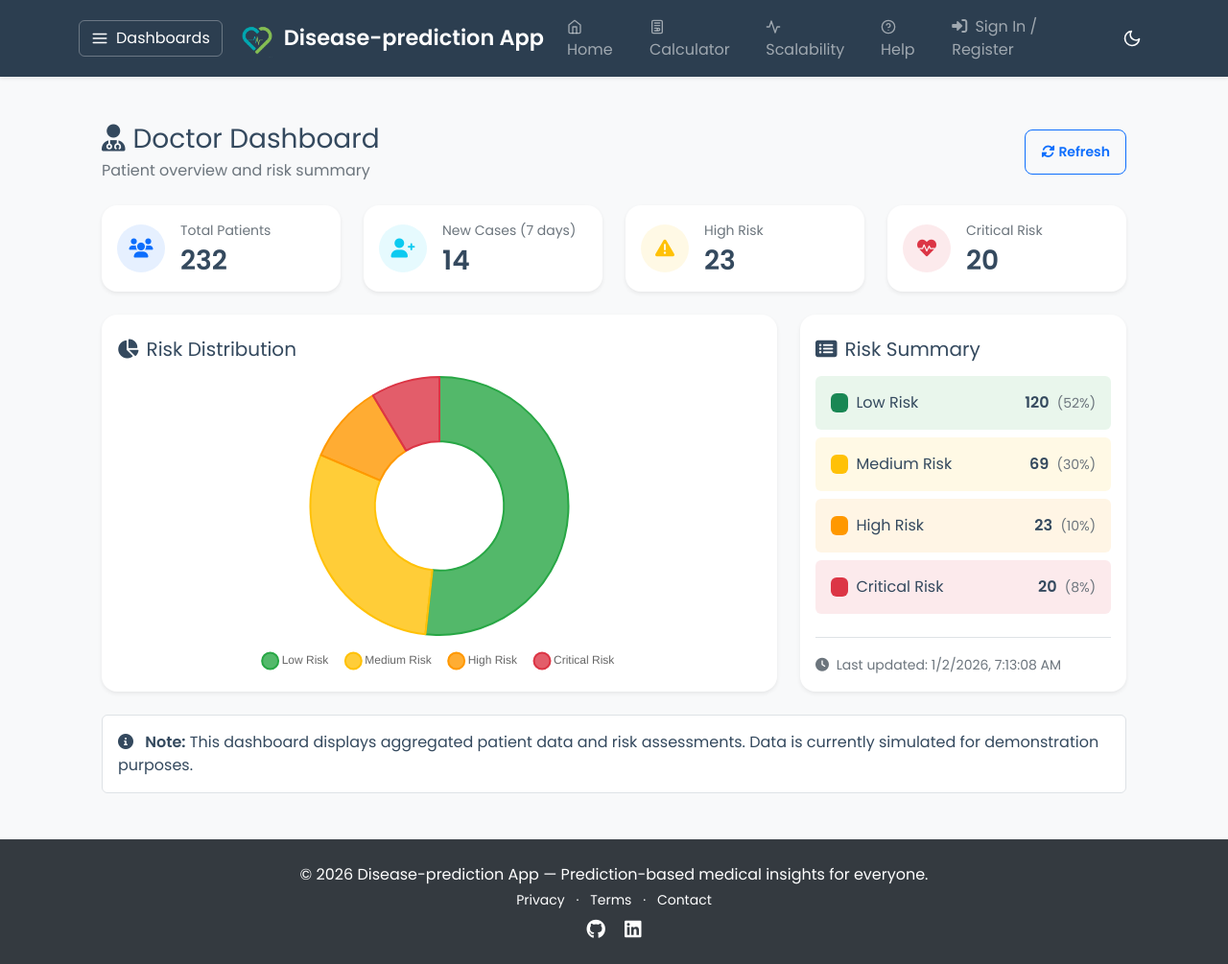
After one commit to aliviahossain/Disease-prediction, a Flask app: page /doctor-dashboard in a window 1280 px wide. The commit adds this page. Shown: the whole page at 96% size. Run offline with Flask 3, Linux system fonts and the light colour scheme; some libraries are stand-ins or nearby versions.

Commit message:
Add doctor dashboard

```diff
--- /dev/null
+++ b/backend/routes/doctor_routes.py
@@ -0,0 +1,118 @@
+"""
+Doctor Dashboard Routes
+Provides API endpoints for doctor-facing dashboard with patient overview and risk summary.
+"""
+
+from flask import Blueprint, jsonify, render_template
+from datetime import datetime, timedelta
+import random
+
+doctor_bp = Blueprint(
+    'doctor',
+    __name__,
+    template_folder='../templates'
+)
+
+
+def get_mock_dashboard_data():
+    """
+    Generate mock dashboard data for demonstration.
+    In production, this would query actual patient/prediction records from the database.
+
+    Returns:
+        dict: Dashboard metrics and risk distribution data
+    """
+    # Mock patient counts - in production, query from database
+    total_patients = random.randint(150, 300)
+    new_cases_7_days = random.randint(10, 35)
+
+    # Risk distribution (percentages should sum to 100)
+    low_risk_pct = random.randint(40, 55)
+    medium_risk_pct = random.randint(20, 30)
+    high_risk_pct = random.randint(10, 20)
+    critical_risk_pct = 100 - low_risk_pct - medium_risk_pct - high_risk_pct
+
+    # Calculate actual counts from percentages
+    low_risk_count = int(total_patients * low_risk_pct / 100)
+    medium_risk_count = int(total_patients * medium_risk_pct / 100)
+    high_risk_count = int(total_patients * high_risk_pct / 100)
+    critical_risk_count = total_patients - low_risk_count - medium_risk_count - high_risk_count
+
+    return {
+        'total_patients': total_patients,
+        'new_cases': new_cases_7_days,
+        'high_risk_count': high_risk_count,
+        'critical_risk_count': critical_risk_count,
+        'risk_distribution': {
+            'low': {
+                'count': low_risk_count,
+                'percentage': low_risk_pct
+            },
+            'medium': {
+                'count': medium_risk_count,
+                'percentage': medium_risk_pct
+            },
+            'high': {
+                'count': high_risk_count,
+                'percentage': high_risk_pct
+            },
+            'critical': {
+                'count': critical_risk_count,
+                'percentage': critical_risk_pct
+            }
+        },
+        'last_updated': datetime.utcnow().isoformat()
+    }
+
+
+@doctor_bp.route('/doctor-dashboard')
+def doctor_dashboard():
+    """Render the doctor dashboard page"""
+    return render_template('doctor_dashboard.html')
+
+
+@doctor_bp.route('/patient-dashboard')
+def patient_dashboard():
+    """Render the patient dashboard placeholder page"""
+    return render_template('patient_dashboard.html')
+
+
+@doctor_bp.route('/api/doctor/dashboard', methods=['GET'])
+def get_dashboard_data():
+    """
+    API endpoint to fetch doctor dashboard data.
+
+    Returns aggregated patient metrics and risk distribution.
+
+    Response JSON:
+    {
+        "success": true,
+        "data": {
+            "total_patients": 245,
+            "new_cases": 23,
+            "high_risk_count": 35,
+            "critical_risk_count": 12,
+            "risk_distribution": {
+                "low": {"count": 120, "percentage": 49},
+                "medium": {"count": 78, "percentage": 32},
+                "high": {"count": 35, "percentage": 14},
+                "critical": {"count": 12, "percentage": 5}
+            },
+            "last_updated": "2026-01-06T12:00:00"
+        }
+    }
+    """
+    try:
+        dashboard_data = get_mock_dashboard_data()
+
+        return jsonify({
+            'success': True,
+            'data': dashboard_data
+        }), 200
+
+    except Exception as e:
+        return jsonify({
+            'success': False,
+            'error': str(e),
+            'message': 'Failed to fetch dashboard data'
+        }), 500
--- a/backend/templates/base.html
+++ b/backend/templates/base.html
@@ -46,12 +46,111 @@
                 display: none;
             }
         }
+        /* Dashboard Menu Styles */
+        .dashboard-menu-wrapper {
+            position: relative;
+        }
+        .dashboard-menu-toggle {
+            background: none;
+            border: 1px solid rgba(255,255,255,0.3);
+            color: #ffffff;
+            padding: 0.4rem 0.75rem;
+            border-radius: 0.375rem;
+            cursor: pointer;
+            display: flex;
+            align-items: center;
+            gap: 0.5rem;
+            transition: all 0.2s ease;
+        }
+        .dashboard-menu-toggle:hover {
+            background: rgba(255,255,255,0.1);
+            border-color: rgba(255,255,255,0.5);
+        }
+        .dashboard-dropdown {
+            position: absolute;
+            top: 100%;
+            right: 0;
+            margin-top: 0.5rem;
+            min-width: 200px;
+            background: var(--card-bg, #ffffff);
+            border: 1px solid var(--border-color, #dee2e6);
+            border-radius: 0.5rem;
+            box-shadow: 0 0.5rem 1rem rgba(0,0,0,0.15);
+            opacity: 0;
+            visibility: hidden;
+            transform: translateY(-10px);
+            transition: all 0.2s ease;
+            z-index: 1050;
+        }
+        .dashboard-dropdown.show {
+            opacity: 1;
+            visibility: visible;
+            transform: translateY(0);
+        }
+        .dashboard-dropdown-item {
+            display: flex;
+            align-items: center;
+            padding: 0.75rem 1rem;
+            color: var(--text-primary, #34495e);
+            text-decoration: none;
+            transition: background 0.2s ease;
+        }
+        .dashboard-dropdown-item:hover {
+            background: rgba(26, 188, 156, 0.1);
+            color: #1abc9c;
+        }
+        .dashboard-dropdown-item i {
+            width: 20px;
+            margin-right: 0.75rem;
+        }
+        .dashboard-dropdown-item.disabled {
+            opacity: 0.6;
+            cursor: not-allowed;
+        }
+        .dashboard-dropdown-divider {
+            height: 1px;
+            background: var(--border-color, #dee2e6);
+            margin: 0;
+        }
+        @media (max-width: 991.98px) {
+            .dashboard-dropdown {
+                position: static;
+                margin-top: 0.5rem;
+                width: 100%;
+                box-shadow: none;
+                border: 1px solid var(--border-color);
+            }
+        }
     </style>
 </head>
 <body class="d-flex flex-column min-vh-100">
     <!-- Navbar -->
     <nav class="navbar navbar-expand-lg navbar-dark bg-custom-dark shadow-sm">
         <div class="container">
+            <!-- Dashboard Hamburger Menu -->
+            <div class="dashboard-menu-wrapper me-3">
+                <button class="dashboard-menu-toggle" id="dashboardMenuToggle" aria-label="Dashboard Menu" aria-expanded="false">
+                    <svg xmlns="http://www.w3.org/2000/svg" width="18" height="18" viewBox="0 0 24 24" fill="none" stroke="currentColor" stroke-width="2" stroke-linecap="round" stroke-linejoin="round">
+                        <line x1="3" y1="6" x2="21" y2="6"></line>
+                        <line x1="3" y1="12" x2="21" y2="12"></line>
+                        <line x1="3" y1="18" x2="21" y2="18"></line>
+                    </svg>
+                    <span class="d-none d-md-inline">Dashboards</span>
+                </button>
+                <div class="dashboard-dropdown" id="dashboardDropdown">
+                    <a href="/doctor-dashboard" class="dashboard-dropdown-item {% if '/doctor-dashboard' in request.path %}active{% endif %}">
+                        <i class="fas fa-user-md"></i>
+                        Doctor Dashboard
+                    </a>
+                    <div class="dashboard-dropdown-divider"></div>
+                    <a href="/patient-dashboard" class="dashboard-dropdown-item {% if '/patient-dashboard' in request.path %}active{% endif %}">
+                        <i class="fas fa-user-injured"></i>
+                        Patient Dashboard
+                        <span class="badge bg-secondary ms-auto" style="font-size: 0.65rem;">Soon</span>
+                    </a>
+                </div>
+            </div>
+
             <a class="navbar-brand d-flex align-items-center" href="/">
                  <img src="{{ url_for('static', filename='assets/logo.png') }}" alt="Medical Health Logo"
                      class="me-2" style="height: 40px; width: auto;">
@@ -225,6 +324,35 @@
                     cross.style.display = 'none';
                 });
             }
+
+            // Dashboard Menu Toggle
+            const dashboardToggle = document.getElementById('dashboardMenuToggle');
+            const dashboardDropdown = document.getElementById('dashboardDropdown');
+
+            if (dashboardToggle && dashboardDropdown) {
+                dashboardToggle.addEventListener('click', function(e) {
+                    e.stopPropagation();
+                    const isOpen = dashboardDropdown.classList.contains('show');
+                    dashboardDropdown.classList.toggle('show');
+                    dashboardToggle.setAttribute('aria-expanded', !isOpen);
+                });
+
+                // Close dropdown when clicking outside
+                document.addEventListener('click', function(e) {
+                    if (!dashboardToggle.contains(e.target) && !dashboardDropdown.contains(e.target)) {
+                        dashboardDropdown.classList.remove('show');
+                        dashboardToggle.setAttribute('aria-expanded', 'false');
+                    }
+                });
+
+                // Close on escape key
+                document.addEventListener('keydown', function(e) {
+                    if (e.key === 'Escape') {
+                        dashboardDropdown.classList.remove('show');
+                        dashboardToggle.setAttribute('aria-expanded', 'false');
+                    }
+                });
+            }
         });
     </script>
 </body>
--- /dev/null
+++ b/backend/templates/doctor_dashboard.html
@@ -0,0 +1,394 @@
+{% extends "base.html" %}
+
+{% block title %}Doctor Dashboard - Disease Prediction System{% endblock %}
+
+{% block content %}
+<div class="container-fluid px-4">
+    <!-- Page Header -->
+    <div class="d-flex justify-content-between align-items-center mb-4">
+        <div>
+            <h1 class="h3 mb-1">
+                <i class="fas fa-user-md me-2"></i>Doctor Dashboard
+            </h1>
+            <p class="text-muted mb-0">Patient overview and risk summary</p>
+        </div>
+        <div>
+            <button class="btn btn-outline-primary btn-sm" onclick="refreshDashboard()">
+                <i class="fas fa-sync-alt me-1"></i>Refresh
+            </button>
+        </div>
+    </div>
+
+    <!-- Loading State -->
+    <div id="dashboard-loading" class="text-center py-5">
+        <div class="spinner-border text-primary mb-3" role="status">
+            <span class="visually-hidden">Loading...</span>
+        </div>
+        <p class="text-muted">Loading dashboard data...</p>
+    </div>
+
+    <!-- Error State -->
+    <div id="dashboard-error" class="alert alert-danger d-none" role="alert">
+        <i class="fas fa-exclamation-triangle me-2"></i>
+        <span id="error-message">Failed to load dashboard data.</span>
+        <button class="btn btn-sm btn-outline-danger ms-3" onclick="refreshDashboard()">Retry</button>
+    </div>
+
+    <!-- Dashboard Content -->
+    <div id="dashboard-content" class="d-none">
+        <!-- Metrics Cards Row -->
+        <div class="row g-4 mb-4">
+            <!-- Total Patients Card -->
+            <div class="col-xl-3 col-md-6">
+                <div class="card dashboard-card h-100 border-0 shadow-sm">
+                    <div class="card-body">
+                        <div class="d-flex align-items-center">
+                            <div class="dashboard-icon bg-primary bg-opacity-10 text-primary rounded-circle p-3 me-3">
+                                <i class="fas fa-users fa-lg"></i>
+                            </div>
+                            <div>
+                                <p class="text-muted small mb-1">Total Patients</p>
+                                <h3 class="mb-0 fw-bold" id="total-patients">--</h3>
+                            </div>
+                        </div>
+                    </div>
+                </div>
+            </div>
+
+            <!-- New Cases Card -->
+            <div class="col-xl-3 col-md-6">
+                <div class="card dashboard-card h-100 border-0 shadow-sm">
+                    <div class="card-body">
+                        <div class="d-flex align-items-center">
+                            <div class="dashboard-icon bg-info bg-opacity-10 text-info rounded-circle p-3 me-3">
+                                <i class="fas fa-user-plus fa-lg"></i>
+                            </div>
+                            <div>
+                                <p class="text-muted small mb-1">New Cases (7 days)</p>
+                                <h3 class="mb-0 fw-bold" id="new-cases">--</h3>
+                            </div>
+                        </div>
+                    </div>
+                </div>
+            </div>
+
+            <!-- High Risk Card -->
+            <div class="col-xl-3 col-md-6">
+                <div class="card dashboard-card h-100 border-0 shadow-sm">
+                    <div class="card-body">
+                        <div class="d-flex align-items-center">
+                            <div class="dashboard-icon bg-warning bg-opacity-10 text-warning rounded-circle p-3 me-3">
+                                <i class="fas fa-exclamation-triangle fa-lg"></i>
+                            </div>
+                            <div>
+                                <p class="text-muted small mb-1">High Risk</p>
+                                <h3 class="mb-0 fw-bold" id="high-risk-count">--</h3>
+                            </div>
+                        </div>
+                    </div>
+                </div>
+            </div>
+
+            <!-- Critical Risk Card -->
+            <div class="col-xl-3 col-md-6">
+                <div class="card dashboard-card h-100 border-0 shadow-sm">
+                    <div class="card-body">
+                        <div class="d-flex align-items-center">
+                            <div class="dashboard-icon bg-danger bg-opacity-10 text-danger rounded-circle p-3 me-3">
+                                <i class="fas fa-heartbeat fa-lg"></i>
+                            </div>
+                            <div>
+                                <p class="text-muted small mb-1">Critical Risk</p>
+                                <h3 class="mb-0 fw-bold" id="critical-risk-count">--</h3>
+                            </div>
+                        </div>
+                    </div>
+                </div>
+            </div>
+        </div>
+
+        <!-- Risk Distribution Section -->
+        <div class="row g-4">
+            <!-- Risk Distribution Chart -->
+            <div class="col-lg-8">
+                <div class="card border-0 shadow-sm h-100">
+                    <div class="card-header bg-transparent border-0 pt-4 pb-0">
+                        <h5 class="mb-0">
+                            <i class="fas fa-chart-pie me-2"></i>Risk Distribution
+                        </h5>
+                    </div>
+                    <div class="card-body">
+                        <canvas id="risk-chart" height="300"></canvas>
+                    </div>
+                </div>
+            </div>
+
+            <!-- Risk Summary -->
+            <div class="col-lg-4">
+                <div class="card border-0 shadow-sm h-100">
+                    <div class="card-header bg-transparent border-0 pt-4 pb-0">
+                        <h5 class="mb-0">
+                            <i class="fas fa-list-alt me-2"></i>Risk Summary
+                        </h5>
+                    </div>
+                    <div class="card-body">
+                        <div class="risk-summary-item d-flex align-items-center justify-content-between p-3 mb-2 rounded" style="background-color: rgba(40, 167, 69, 0.1);">
+                            <div class="d-flex align-items-center">
+                                <span class="badge bg-success me-2">&nbsp;</span>
+                                <span>Low Risk</span>
+                            </div>
+                            <div class="text-end">
+                                <span class="fw-bold" id="low-risk-count">--</span>
+                                <small class="text-muted ms-1">(<span id="low-risk-pct">--</span>%)</small>
+                            </div>
+                        </div>
+
+                        <div class="risk-summary-item d-flex align-items-center justify-content-between p-3 mb-2 rounded" style="background-color: rgba(255, 193, 7, 0.1);">
+                            <div class="d-flex align-items-center">
+                                <span class="badge bg-warning me-2">&nbsp;</span>
+                                <span>Medium Risk</span>
+                            </div>
+                            <div class="text-end">
+                                <span class="fw-bold" id="medium-risk-count">--</span>
+                                <small class="text-muted ms-1">(<span id="medium-risk-pct">--</span>%)</small>
+                            </div>
+                        </div>
+
+                        <div class="risk-summary-item d-flex align-items-center justify-content-between p-3 mb-2 rounded" style="background-color: rgba(255, 152, 0, 0.1);">
+                            <div class="d-flex align-items-center">
+                                <span class="badge bg-orange me-2" style="background-color: #ff9800 !important;">&nbsp;</span>
+                                <span>High Risk</span>
+                            </div>
+                            <div class="text-end">
+                                <span class="fw-bold" id="high-risk-summary">--</span>
+                                <small class="text-muted ms-1">(<span id="high-risk-pct">--</span>%)</small>
+                            </div>
+                        </div>
+
+                        <div class="risk-summary-item d-flex align-items-center justify-content-between p-3 rounded" style="background-color: rgba(220, 53, 69, 0.1);">
+                            <div class="d-flex align-items-center">
+                                <span class="badge bg-danger me-2">&nbsp;</span>
+                                <span>Critical Risk</span>
+                            </div>
+                            <div class="text-end">
+                                <span class="fw-bold" id="critical-risk-summary">--</span>
+                                <small class="text-muted ms-1">(<span id="critical-risk-pct">--</span>%)</small>
+                            </div>
+                        </div>
+
+                        <div class="mt-4 pt-3 border-top">
+                            <small class="text-muted">
+                                <i class="fas fa-clock me-1"></i>
+                                Last updated: <span id="last-updated">--</span>
+                            </small>
+                        </div>
+                    </div>
+                </div>
+            </div>
+        </div>
+
+        <!-- Info Banner -->
+        <div class="alert alert-info mt-4 mb-0">
+            <i class="fas fa-info-circle me-2"></i>
+            <strong>Note:</strong> This dashboard displays aggregated patient data and risk assessments.
+            Data is currently simulated for demonstration purposes.
+        </div>
+    </div>
+</div>
+
+<!-- Chart.js CDN -->
+<script src="https://cdn.jsdelivr.net/npm/chart.js@4.4.1/dist/chart.umd.min.js"></script>
+
+<script>
+let riskChart = null;
+
+// Fetch dashboard data from API
+async function fetchDashboardData() {
+    try {
+        const response = await fetch('/api/doctor/dashboard');
+        const result = await response.json();
+
+        if (result.success) {
+            return result.data;
+        } else {
+            throw new Error(result.message || 'Failed to fetch data');
+        }
+    } catch (error) {
+        console.error('Dashboard fetch error:', error);
+        throw error;
+    }
+}
+
+// Update dashboard UI with data
+function updateDashboard(data) {
+    // Update metric cards
+    document.getElementById('total-patients').textContent = data.total_patients.toLocaleString();
+    document.getElementById('new-cases').textContent = data.new_cases.toLocaleString();
+    document.getElementById('high-risk-count').textContent = data.high_risk_count.toLocaleString();
+    document.getElementById('critical-risk-count').textContent = data.critical_risk_count.toLocaleString();
+
+    // Update risk summary
+    const dist = data.risk_distribution;
+    document.getElementById('low-risk-count').textContent = dist.low.count.toLocaleString();
+    document.getElementById('low-risk-pct').textContent = dist.low.percentage;
+    document.getElementById('medium-risk-count').textContent = dist.medium.count.toLocaleString();
+    document.getElementById('medium-risk-pct').textContent = dist.medium.percentage;
+    document.getElementById('high-risk-summary').textContent = dist.high.count.toLocaleString();
+    document.getElementById('high-risk-pct').textContent = dist.high.percentage;
+    document.getElementById('critical-risk-summary').textContent = dist.critical.count.toLocaleString();
+    document.getElementById('critical-risk-pct').textContent = dist.critical.percentage;
+
+    // Update last updated timestamp
+    const lastUpdated = new Date(data.last_updated);
+    document.getElementById('last-updated').textContent = lastUpdated.toLocaleString();
+
+    // Update chart
+    updateRiskChart(dist);
+}
+
+// Update or create the risk distribution chart
+function updateRiskChart(distribution) {
+    const ctx = document.getElementById('risk-chart').getContext('2d');
+
+    const chartData = {
+        labels: ['Low Risk', 'Medium Risk', 'High Risk', 'Critical Risk'],
+        datasets: [{
+            data: [
+                distribution.low.count,
+                distribution.medium.count,
+                distribution.high.count,
+                distribution.critical.count
+            ],
+            backgroundColor: [
+                'rgba(40, 167, 69, 0.8)',   // Green - Low
+                'rgba(255, 193, 7, 0.8)',   // Yellow - Medium
+                'rgba(255, 152, 0, 0.8)',   // Orange - High
+                'rgba(220, 53, 69, 0.8)'    // Red - Critical
+            ],
+            borderColor: [
+                'rgba(40, 167, 69, 1)',
+                'rgba(255, 193, 7, 1)',
+                'rgba(255, 152, 0, 1)',
+                'rgba(220, 53, 69, 1)'
+            ],
+            borderWidth: 2
+        }]
+    };
+
+    const chartOptions = {
+        responsive: true,
+        maintainAspectRatio: false,
+        plugins: {
+            legend: {
+                position: 'bottom',
+                labels: {
+                    padding: 20,
+                    usePointStyle: true
+                }
+            },
+            tooltip: {
+                callbacks: {
+                    label: function(context) {
+                        const total = context.dataset.data.reduce((a, b) => a + b, 0);
+                        const percentage = ((context.raw / total) * 100).toFixed(1);
+                        return `${context.label}: ${context.raw} patients (${percentage}%)`;
+                    }
+                }
+            }
+        }
+    };
+
+    if (riskChart) {
+        riskChart.data = chartData;
+        riskChart.update();
+    } else {
+        riskChart = new Chart(ctx, {
+            type: 'doughnut',
+            data: chartData,
+            options: chartOptions
+        });
+    }
+}
+
+// Show loading state
+function showLoading() {
+    document.getElementById('dashboard-loading').classList.remove('d-none');
+    document.getElementById('dashboard-content').classList.add('d-none');
+    document.getElementById('dashboard-error').classList.add('d-none');
+}
+
+// Show error state
+function showError(message) {
+    document.getElementById('dashboard-loading').classList.add('d-none');
+    document.getElementById('dashboard-content').classList.add('d-none');
+    document.getElementById('dashboard-error').classList.remove('d-none');
+    document.getElementById('error-message').textContent = message || 'Failed to load dashboard data.';
+}
+
+// Show content
+function showContent() {
+    document.getElementById('dashboard-loading').classList.add('d-none');
+    document.getElementById('dashboard-error').classList.add('d-none');
+    document.getElementById('dashboard-content').classList.remove('d-none');
+}
+
+// Refresh dashboard
+async function refreshDashboard() {
+    showLoading();
+
+    try {
+        const data = await fetchDashboardData();
+        updateDashboard(data);
+        showContent();
+    } catch (error) {
+        showError(error.message);
+    }
+}
+
+// Initialize dashboard on page load
+document.addEventListener('DOMContentLoaded', function() {
+    refreshDashboard();
+});
+</script>
+
+<style>
+/* Dashboard specific styles */
+.dashboard-card {
+    transition: transform 0.2s ease, box-shadow 0.2s ease;
+}
+
+.dashboard-card:hover {
+    transform: translateY(-2px);
+    box-shadow: 0 0.5rem 1rem rgba(0, 0, 0, 0.15) !important;
+}
+
+.dashboard-icon {
+    width: 50px;
+    height: 50px;
+    display: flex;
+    align-items: center;
+    justify-content: center;
+}
+
+.risk-summary-item {
+    transition: background-color 0.2s ease;
+}
+
+.risk-summary-item:hover {
+    filter: brightness(0.95);
+}
+
+#risk-chart {
+    max-height: 350px;
+}
+
+/* Dark mode adjustments for dashboard */
+body.dark-mode .dashboard-card {
+    background-color: var(--card-bg);
+}
+
+body.dark-mode .risk-summary-item {
+    background-color: rgba(255, 255, 255, 0.05) !important;
+}
+</style>
+{% endblock %}
```
Also changed, not shown: backend/__init__.py (+8 -0 lines), backend/templates/patient_dashboard.html (added, +36 -0 lines), backend/site.db (added).
